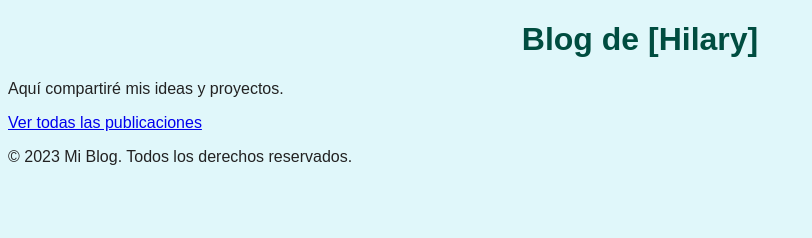
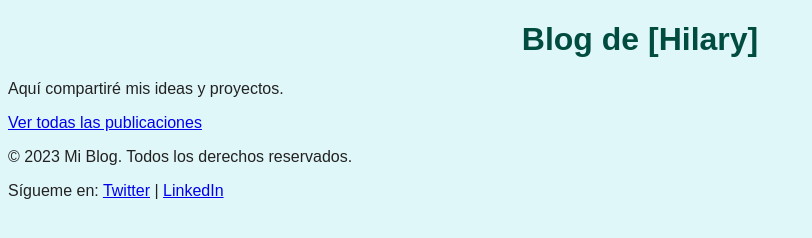
Before and after one commit to hilary-68/my-personal-blog, a plain HTML site: page index.html in a window 1280 px wide. Shown: the whole page, without its empty margins (0-812 px from the left). Drawn offline with Linux system fonts and the light colour scheme.

Commit message:
feat: Añadir enlaces a redes sociales en el pie de página

```diff
--- a/index.html
+++ b/index.html
@@ -1 +1 @@
-<!DOCTYPE html><html lang="es"><head><meta charset="UTF-8"><title>Mi Blog Personal</title><link rel="stylesheet" href="style.css"></head><body><h1>Blog de [Hilary]</h1><p>Aquí compartiré mis ideas y proyectos.</p><p><a href="archive.html">Ver todas las publicaciones</a></p><footer><p>&copy; 2023 Mi Blog. Todos los derechos reservados.</p></footer></body></html>
+<!DOCTYPE html><html lang="es"><head><meta charset="UTF-8"><title>Mi Blog Personal</title><link rel="stylesheet" href="style.css"></head><body><h1>Blog de [Hilary]</h1><p>Aquí compartiré mis ideas y proyectos.</p><p><a href="archive.html">Ver todas las publicaciones</a></p><footer><p>&copy; 2023 Mi Blog. Todos los derechos reservados.</p><p>Sígueme en: <a href="#">Twitter</a> | <a href="#">LinkedIn</a></p></footer></body></html>
```
